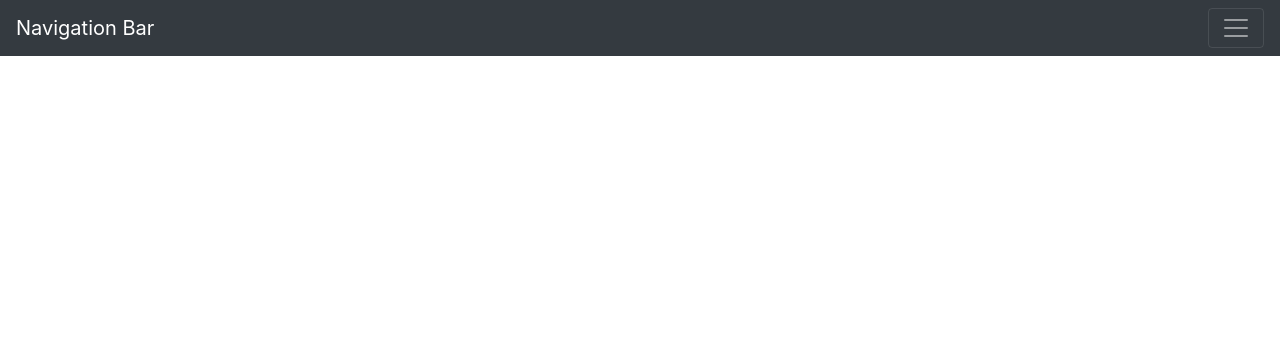
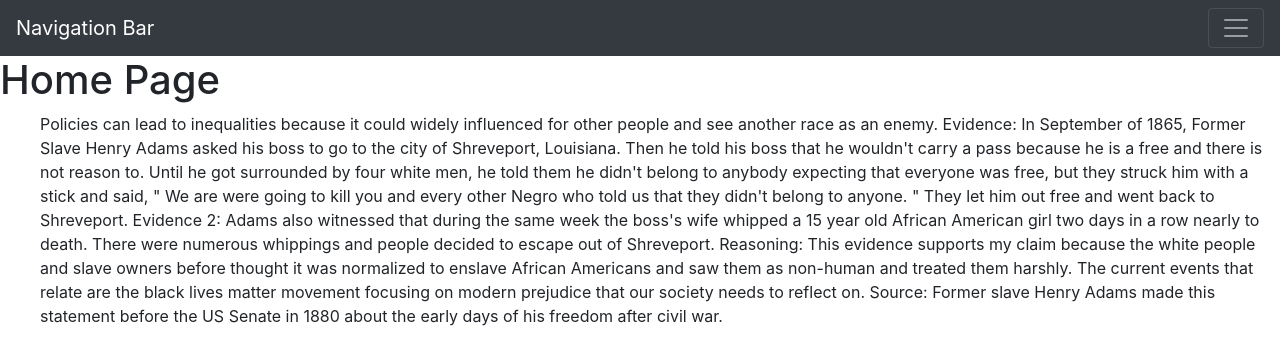
Before and after one commit to ecd334/assignmentone, a plain HTML site: page index.html in a window 1280 px wide. Drawn offline with nearby package versions, Linux system fonts and the light colour scheme.

Commit message:
Update index.html

```diff
--- a/index.html
+++ b/index.html
@@ -34,6 +34,19 @@
 		    </ul>
 		  </div>
 		</nav>
+		<h1 class="tit">Home Page</h1>
+		<p class ="tab">Policies can lead to inequalities because it could widely influenced for other people and see another race as an enemy.
+				Evidence: In September of 1865, Former Slave Henry Adams asked his boss to go to the city of Shreveport, Louisiana.
+				Then he told his boss that he wouldn't carry a pass because he is a free and there is not reason to.
+				Until he got surrounded by four white men, he told them he didn't belong to anybody expecting that everyone was free,
+				but they struck him with a stick and said, " We are were going to kill you and every other Negro who told us that they didn't belong to anyone.
+				"  They let him out free and went back to Shreveport.  Evidence 2:  Adams also witnessed that during the same week the boss's wife
+				whipped a 15 year old African American girl two days in a row nearly to death.
+				There were numerous whippings and people decided to escape out of Shreveport.
+				Reasoning: This evidence supports my claim because the white people and slave owners before  thought it was normalized
+				to enslave African Americans and saw them as non-human and treated them harshly.
+				The current events that relate are the black lives matter movement focusing on modern prejudice that our society needs to reflect on.
+				Source: Former slave Henry Adams made this statement before the US Senate in 1880 about the early days of his freedom after civil war.</p>
 		<script src="https://code.jquery.com/jquery-3.3.1.slim.min.js" integrity="sha384-q8i/X+965DzO0rT7abK41JStQIAqVgRVzpbzo5smXKp4YfRvH+8abtTE1Pi6jizo" crossorigin="anonymous"></script>
 		<script src="https://cdnjs.cloudflare.com/ajax/libs/popper.js/1.14.7/umd/popper.min.js" integrity="sha384-UO2eT0CpHqdSJQ6hJty5KVphtPhzWj9WO1clHTMGa3JDZwrnQq4sF86dIHNDz0W1" crossorigin="anonymous"></script>
 		<script src="https://stackpath.bootstrapcdn.com/bootstrap/4.3.1/js/bootstrap.min.js" integrity="sha384-JjSmVgyd0p3pXB1rRibZUAYoIIy6OrQ6VrjIEaFf/nJGzIxFDsf4x0xIM+B07jRM" crossorigin="anonymous"></script>
```
